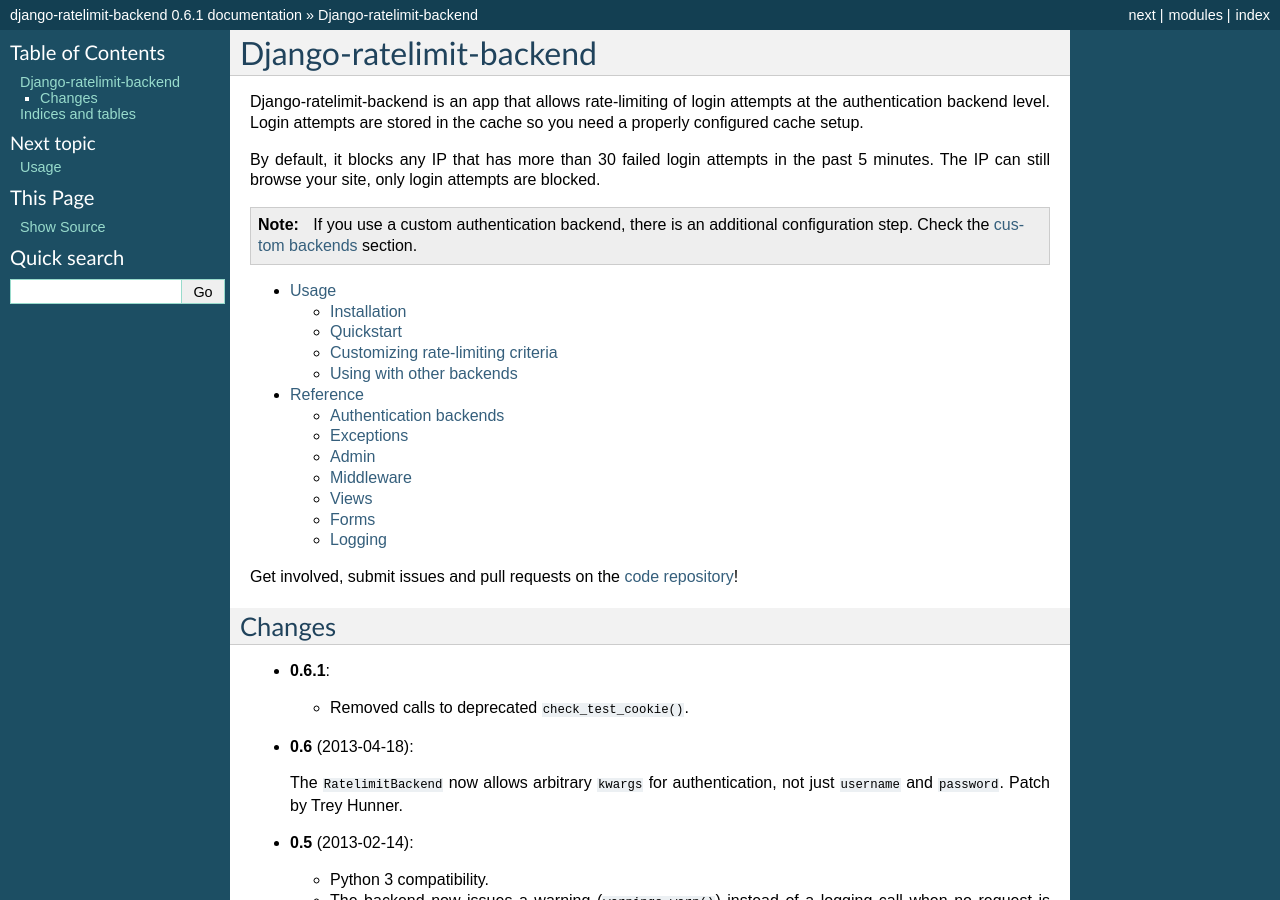
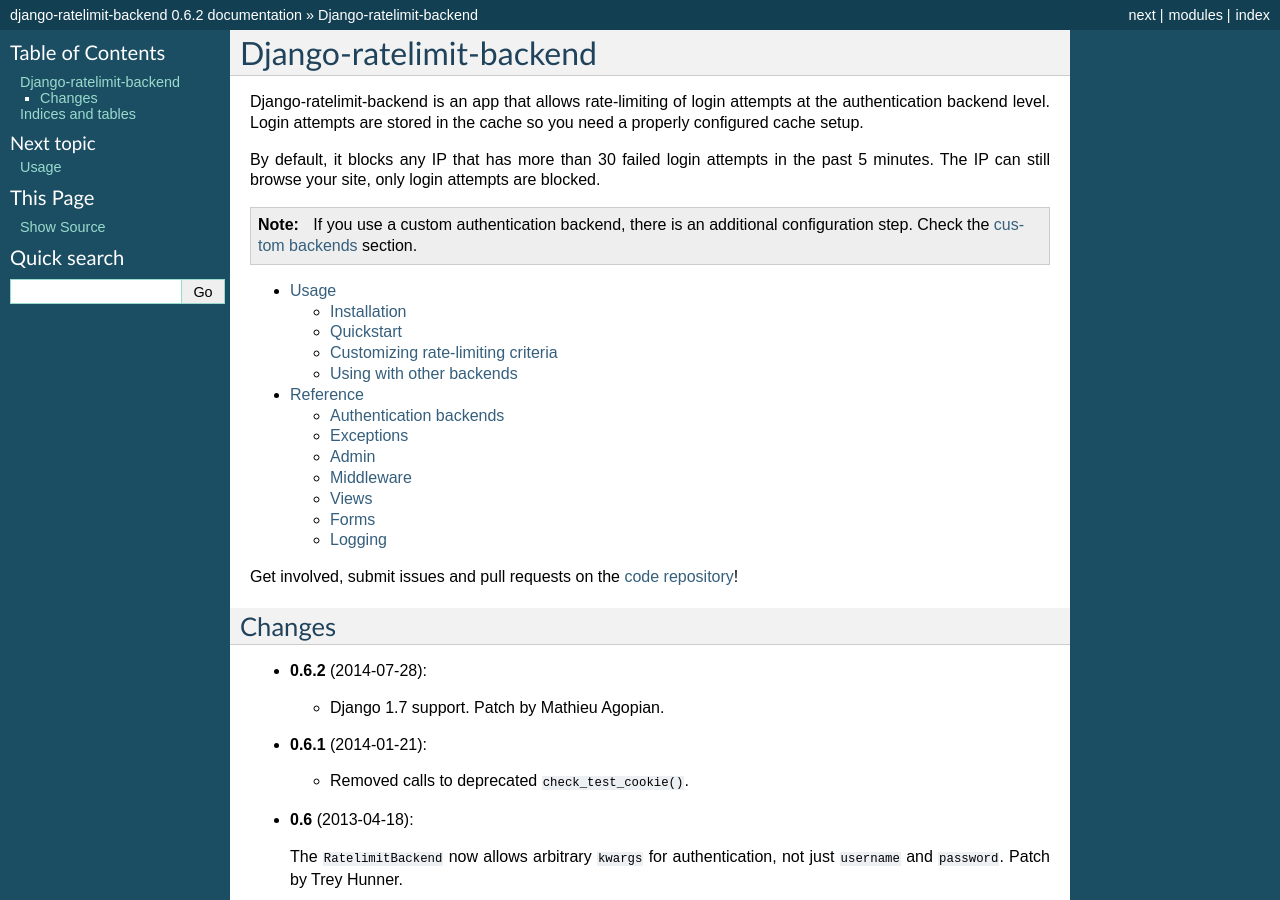
Before and after one commit to brutasse/django-ratelimit-backend, a Sphinx documentation site: the page built from docs/index.rst, in a window 1280 px wide and 900 px high. Built offline with Sphinx 7.4.7, drawn with Linux system fonts in a browser that asks for light colours; some of the changed text lies outside the part shown.

Commit message:
Bump to 0.6.2

```diff
--- a/docs/conf.py
+++ b/docs/conf.py
@@ -48,9 +48,9 @@
 # built documents.
 #
 # The short X.Y version.
-version = '0.6.1'
+version = '0.6.2'
 # The full version, including alpha/beta/rc tags.
-release = '0.6.1'
+release = '0.6.2'
 
 # The language for content autogenerated by Sphinx. Refer to documentation
 # for a list of supported languages.
--- a/docs/index.rst
+++ b/docs/index.rst
@@ -28,7 +28,11 @@
 Changes
 -------
 
-* **0.6.1**:
+* **0.6.2** (2014-07-28):
+
+  * Django 1.7 support. Patch by Mathieu Agopian.
+
+* **0.6.1** (2014-01-21):
 
   * Removed calls to deprecated ``check_test_cookie()``.
 
--- a/ratelimitbackend/__init__.py
+++ b/ratelimitbackend/__init__.py
@@ -1 +1 @@
-__version__ = '0.6.1'
+__version__ = '0.6.2'
```
